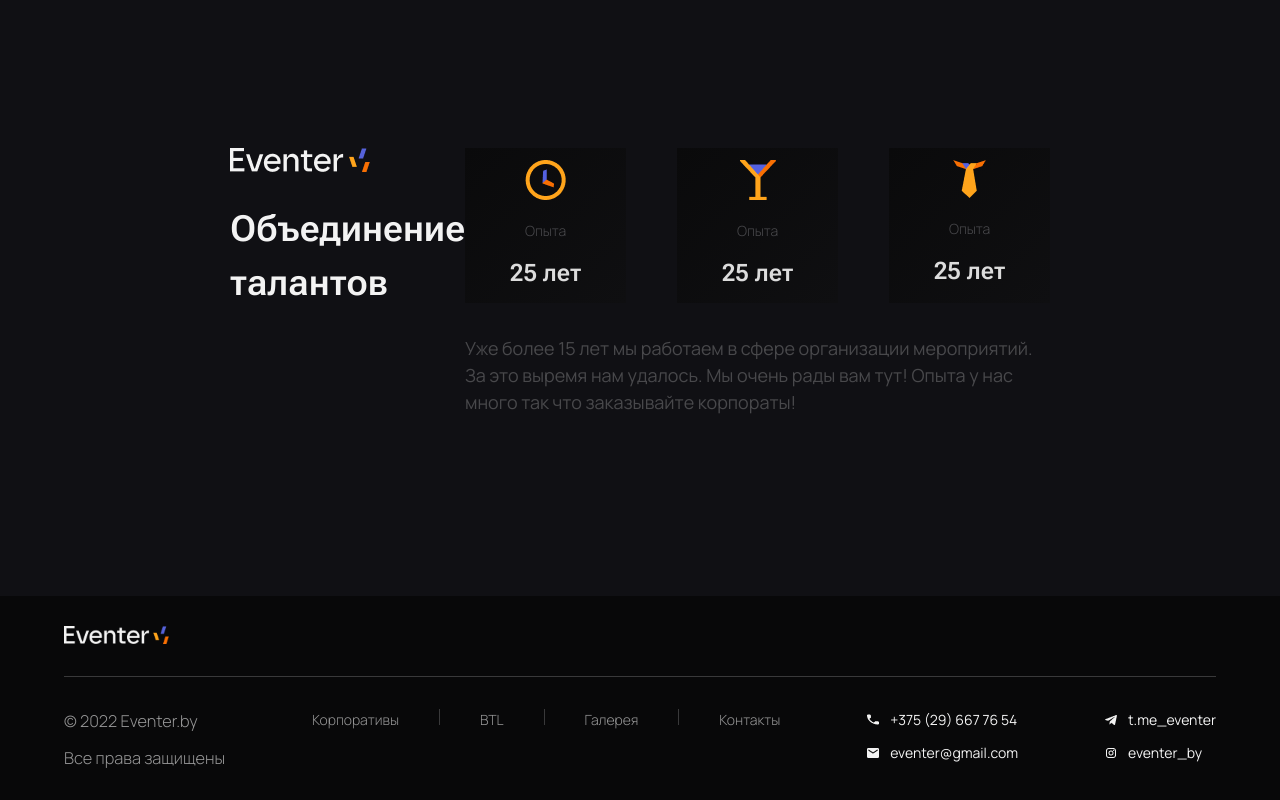
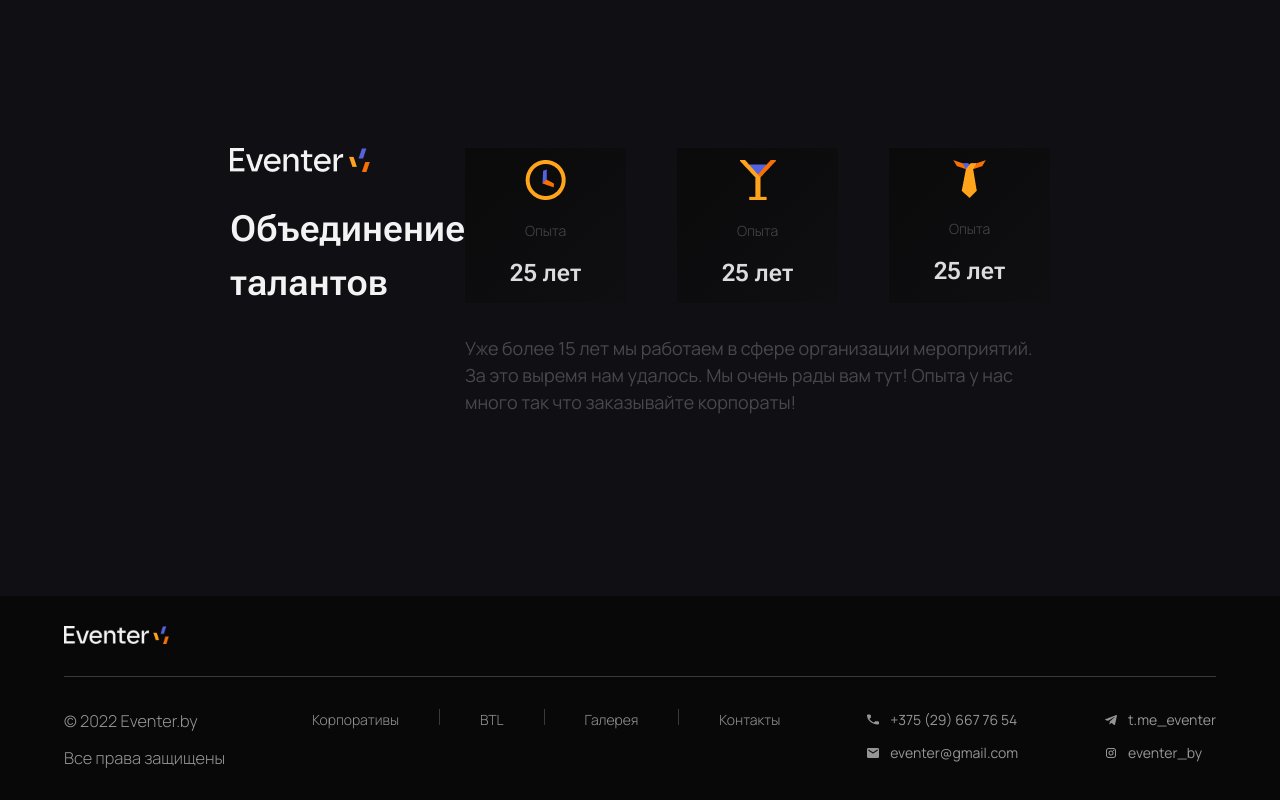
Before and after one commit to ddipper/EventerWebApp, a Vue app: page / in a window 1280 px wide. Shown: the part 932-1732 px from the top of the page. Built offline with nearby package versions, Linux system fonts and the light colour scheme.

Commit message:
fix footer contact/social opacity

```diff
--- a/src/App.vue
+++ b/src/App.vue
@@ -173,6 +173,8 @@
         border-left: 1px solid rgba(255, 255, 255, 0.2);
       }
     }
-
+    .footer-contact, .footer-social{
+      opacity: 60%;
+    }
   }
 </style>
```
